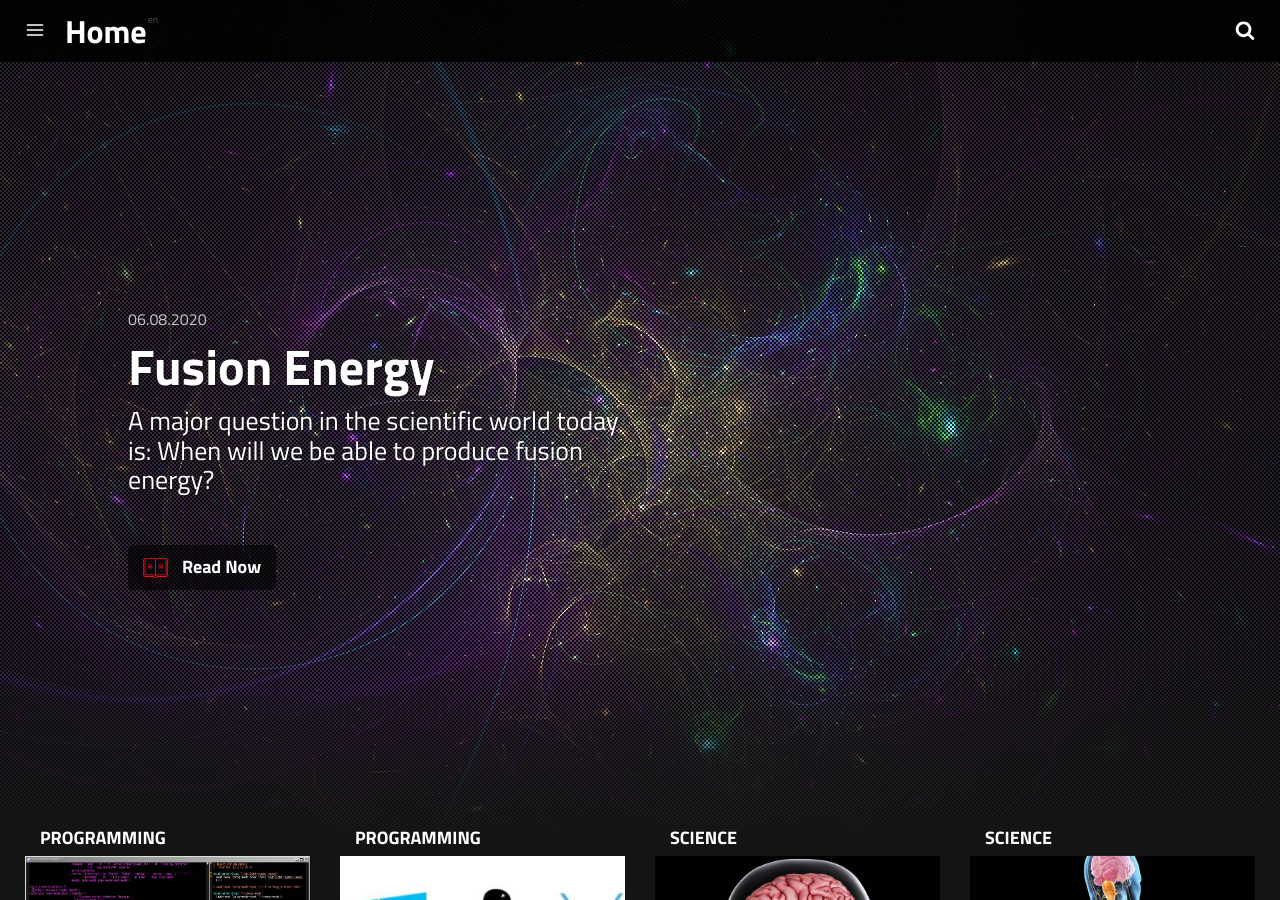
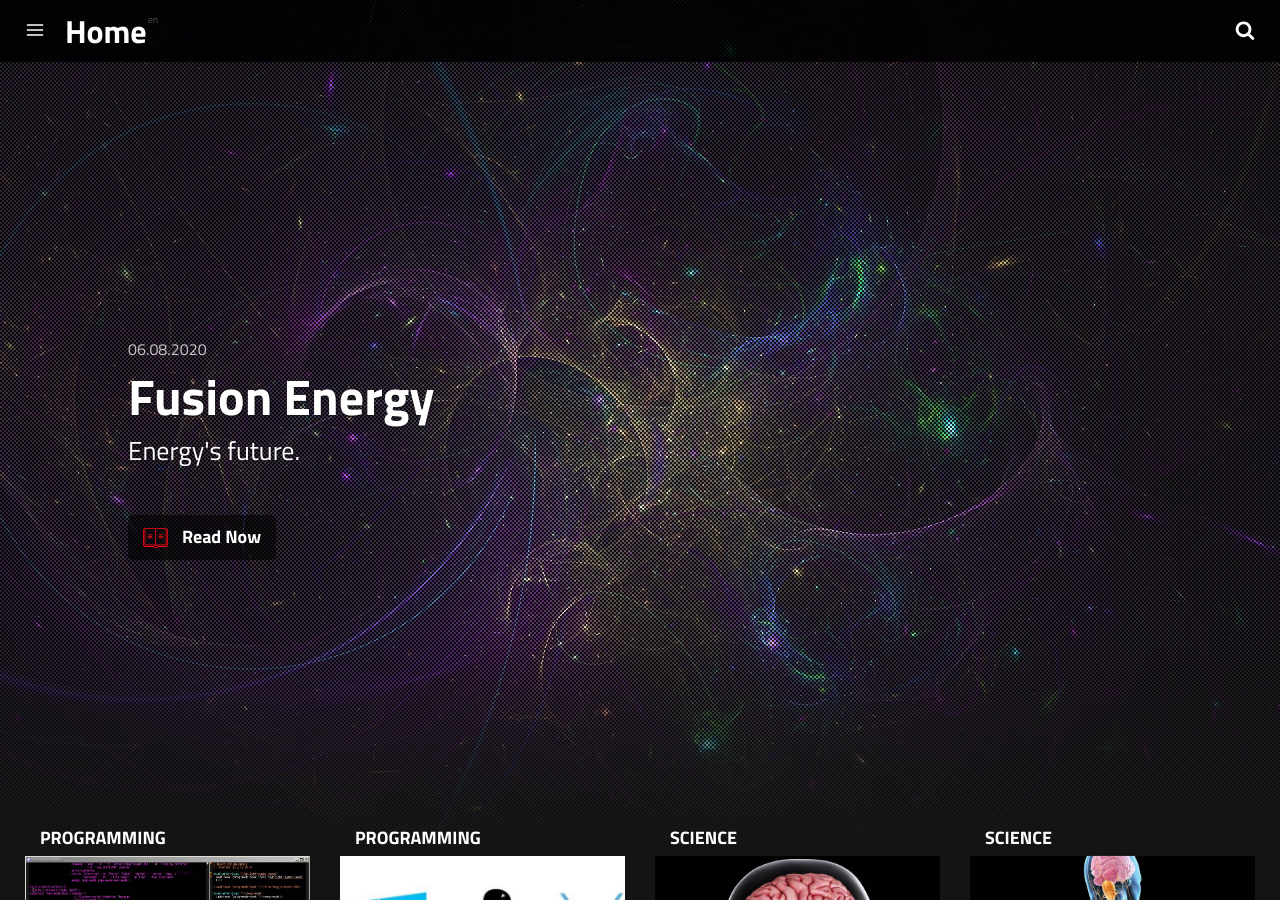
Before and after one commit to lukalafaye/lukalafaye.github.io, a Jekyll site: the page built from index.html, in a window 1280 px wide and 900 px high. Built offline with Jekyll 4.4.1, drawn with Linux system fonts in a browser that asks for light colours; a script that is not in the unit is left out.

Commit message:
Update 2020-06-09-fusion-energy.md

```diff
--- a/_posts/2020-06-09-fusion-energy.md
+++ b/_posts/2020-06-09-fusion-energy.md
@@ -2,8 +2,7 @@
 date: 2020-06-08 21:38:40
 layout: post
 title: Fusion Energy
-subtitle: "A major question in the scientific world today is: When will we be
-  able to produce fusion energy?"
+subtitle: "Energy's future."
 description: It's a question that has long been asked...
 image: /assets/img/uploads/fractal-1147253_1920.jpg
 category: science
@@ -14,7 +13,10 @@ tags:
   - eddington
 paginate: true
 ---
-Fusion could make it possible to produce very large amounts of renewable energy in the upcoming years. Currently, only 10.4% of the energy consumed worldwide is renewable according to the BP Statistical Review, a British oil extraction, refining and sales company. This means that 90.6% of the energy we consume nowadays will have to be replaced in the near future.
+
+<div style="max-width:854px"><div style="position:relative;height:0;padding-bottom:56.25%"><iframe src="https://embed.ted.com/talks/steven_cowley_fusion_is_energy_s_future" width="854" height="480" style="position:absolute;left:0;top:0;width:100%;height:100%" frameborder="0" scrolling="no" allowfullscreen></iframe></div></div>
+
+Fusion could help produce very large amounts of renewable energy in the upcoming years. Currently, only 10.4% of the energy consumed worldwide is renewable according to the BP Statistical Review, a British oil extraction, refining and sales company. This means that 90.6% of the energy we consume nowadays will have to be replaced in the near future.
 
 Some people believe that nuclear power will be more than enough to cover future energy needs. Nonetheless, it is not considered a renewable energy since it requires uranium, a heavy metal which exists in limited quantities on our planet. The Uranium Peak will occur in 2040 if we continue to mine it at the current rate. Therefore, in 2040, there will be no uranium left to mine.
 
```
